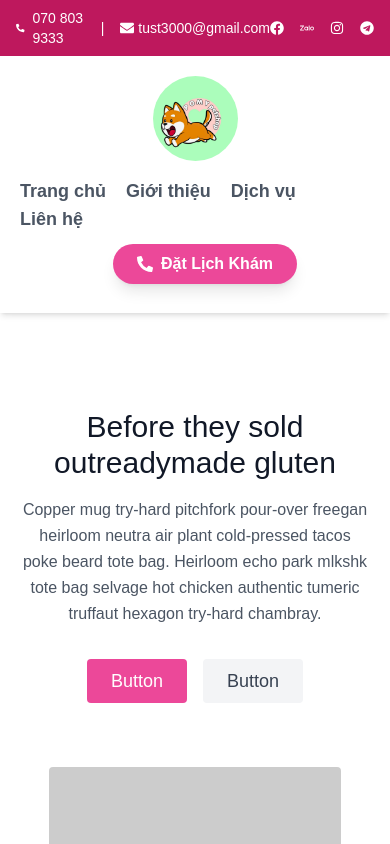
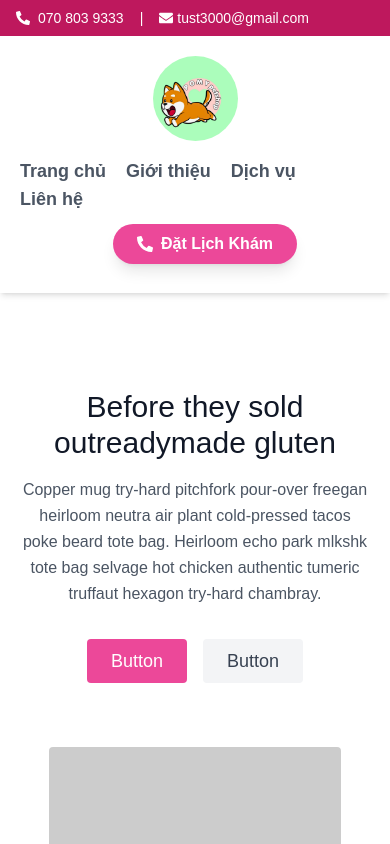
Before and after one commit to dangkhoa45/pomy-petshop, a Next.js app: page / in a window 390 px wide. Shown: the top 844 px of the page. Built offline with nearby package versions, Linux system fonts and the light colour scheme.

Commit message:
hide social on top header

```diff
--- a/src/components/Header.tsx
+++ b/src/components/Header.tsx
@@ -38,7 +38,7 @@
             </a>
           </div>
 
-          <div className="flex items-center space-x-4">
+          <div className="hidden md:flex items-center space-x-4">
             <a
               href="https://facebook.com"
               target="_blank"
```
